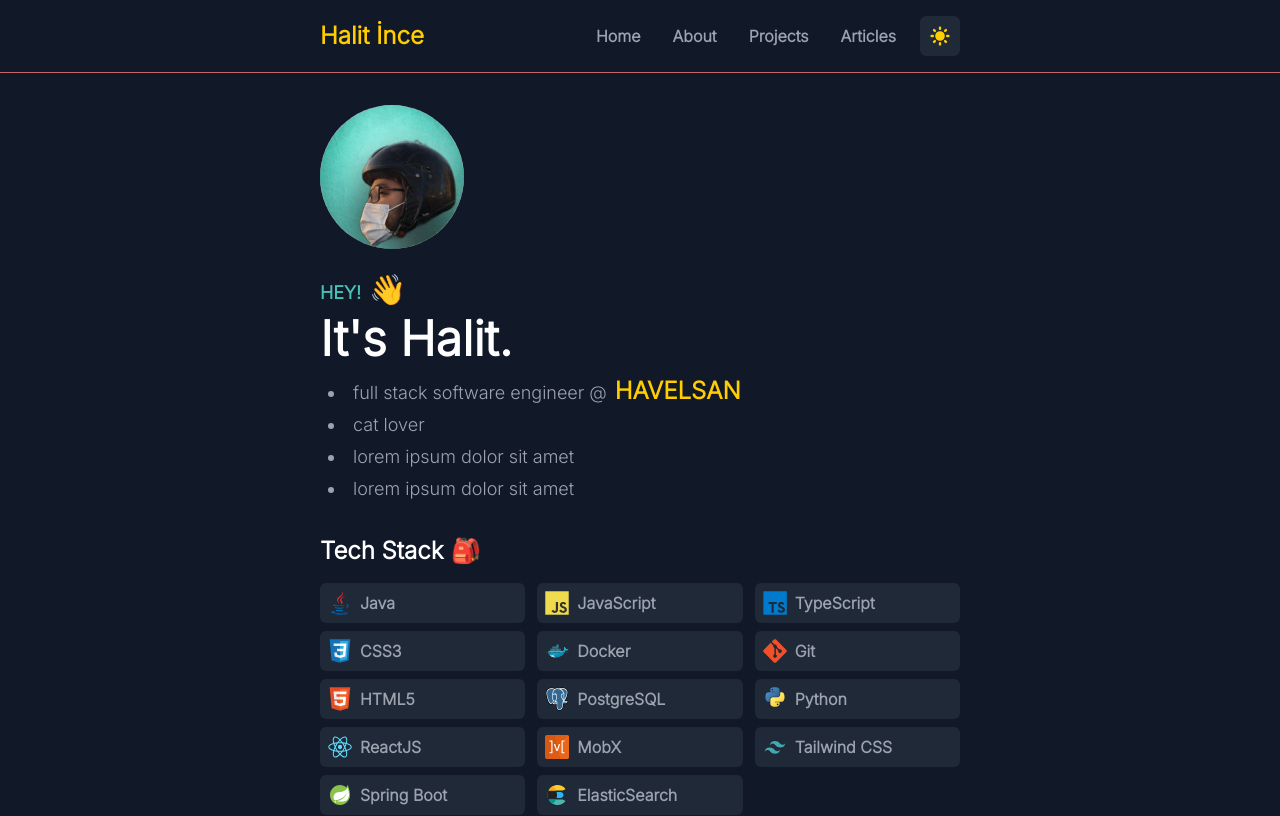
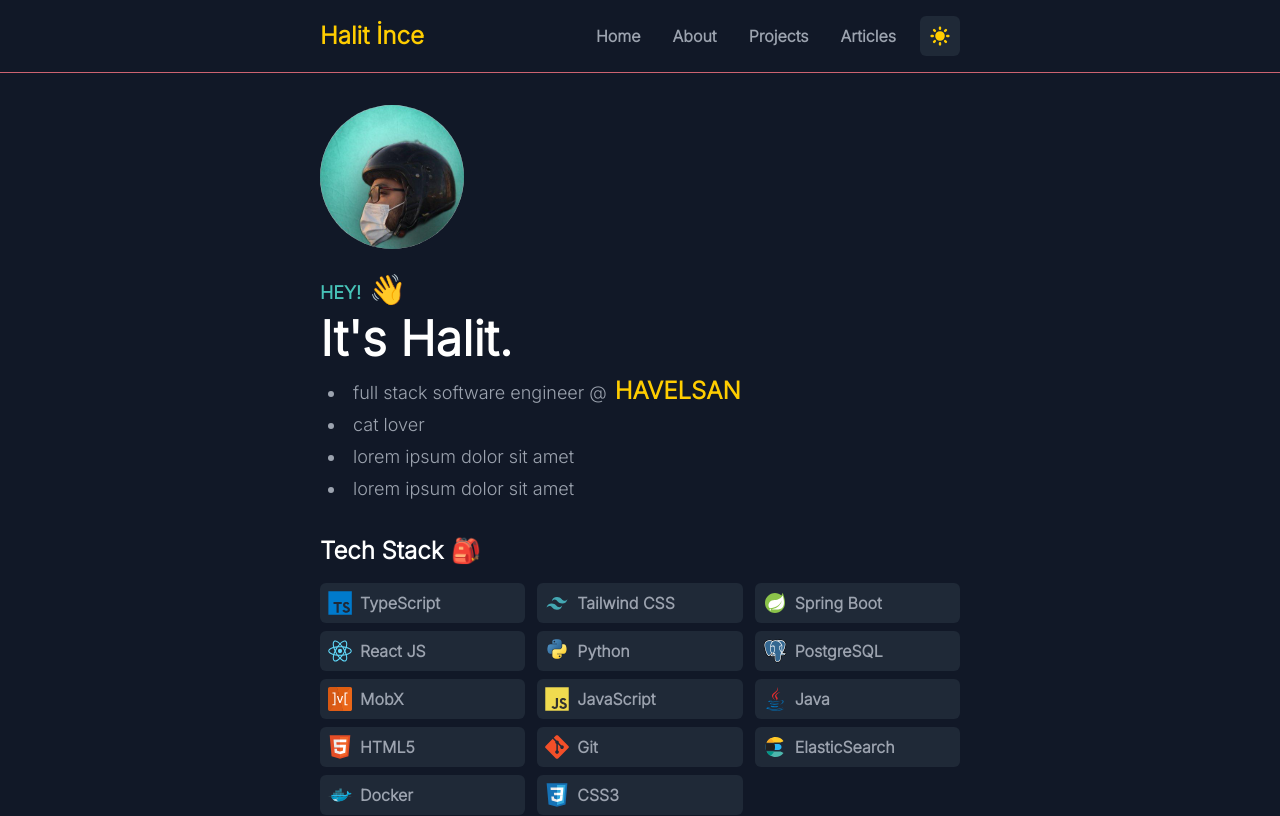
Before and after one commit to halitiince/my-portfolio-website, a Next.js app: page / in a window 1280 px wide. Shown: the top 816 px of the page. Built offline with nearby package versions, Linux system fonts and the light colour scheme.

Commit message:
chore: test in prod -- will be deleted

```diff
--- a/components/Header.tsx
+++ b/components/Header.tsx
@@ -14,7 +14,7 @@
 
     return (
         <nav
-            className="sticky top-0 z-30 flex justify-center items-center w-full border-b border-secondary font-sans bg-opacity-10">
+            className="sticky top-0 z-30 flex justify-center items-center w-full border-b border-secondary font-sans bg-opacity-90">
             <div className="flex justify-between items-center p-4 text-white max-w-2xl w-full">
                 <h1 className="font-bold text-2xl text-tertiary">{headerData.banner}</h1>
                 <div className="flex items-center space-x-4 justify-evenly text-gray-400 font-semibold">
--- a/pages/index.tsx
+++ b/pages/index.tsx
@@ -2,9 +2,20 @@
 import Image from "next/image";
 import avatar from "../public/img/avatar.jpg";
 import React from "react";
-import SkillItem from "../data/SkillItem";
-import skillElements from "../data/skillElements";
 import CssLogo from "../components/icons/CssLogo";
+import TSLogo from "../components/icons/TSLogo";
+import TailwindLogo from "../components/icons/TailwindLogo";
+import SpringBootLogo from "../components/icons/SpringBootLogo";
+import ReactLogo from "../components/icons/ReactLogo";
+import PythonLogo from "../components/icons/PythonLogo";
+import PostgreLogo from "../components/icons/PostgreLogo";
+import MobXLogo from "../components/icons/MobXLogo";
+import JSLogo from "../components/icons/JSLogo";
+import JavaLogo from "../components/icons/JavaLogo";
+import HtmlLogo from "../components/icons/HtmlLogo";
+import GitLogo from "../components/icons/GitLogo";
+import ElasticLogo from "../components/icons/ElasticLogo";
+import DockerLogo from "../components/icons/DockerLogo";
 
 const Home: NextPage = () => {
     return (
@@ -46,14 +57,92 @@
                     <span className="text-2xl ml-2"> 🎒 </span>
                 </div>
                 <div className="grid grid-cols-3 gap-x-3 gap-y-2 mt-4 ">
-                    {
-                        skillElements.map((element) => {
-                            return <SkillItem key={element.name} name={element.name} icon={element.icon} />
-                        })
-                    }
+                    <div className="rounded-md w-50 p-2 text-gray-400 bg-gray-800 flex items-center">
+                        <div className="w-6 h-6">
+                            {<TSLogo />}
+                        </div>
+                        <p className="flex-1 ml-2 font-semibold">{"TypeScript"}</p>
+                    </div>
+                    <div className="rounded-md w-50 p-2 text-gray-400 bg-gray-800 flex items-center">
+                        <div className="w-6 h-6">
+                            {<TailwindLogo />}
+                        </div>
+                        <p className="flex-1 ml-2 font-semibold">{"Tailwind CSS"}</p>
+                    </div>
+                    <div className="rounded-md w-50 p-2 text-gray-400 bg-gray-800 flex items-center">
+                        <div className="w-6 h-6">
+                            {<SpringBootLogo />}
+                        </div>
+                        <p className="flex-1 ml-2 font-semibold">{"Spring Boot"}</p>
+                    </div>
+                    <div className="rounded-md w-50 p-2 text-gray-400 bg-gray-800 flex items-center">
+                        <div className="w-6 h-6">
+                            {<ReactLogo />}
+                        </div>
+                        <p className="flex-1 ml-2 font-semibold">{"React JS"}</p>
+                    </div>
+                    <div className="rounded-md w-50 p-2 text-gray-400 bg-gray-800 flex items-center">
+                        <div className="w-6 h-6">
+                            {<PythonLogo />}
+                        </div>
+                        <p className="flex-1 ml-2 font-semibold">{"Python"}</p>
+                    </div>
+                    <div className="rounded-md w-50 p-2 text-gray-400 bg-gray-800 flex items-center">
+                        <div className="w-6 h-6">
+                            {<PostgreLogo />}
+                        </div>
+                        <p className="flex-1 ml-2 font-semibold">{"PostgreSQL"}</p>
+                    </div>
+                    <div className="rounded-md w-50 p-2 text-gray-400 bg-gray-800 flex items-center">
+                        <div className="w-6 h-6">
+                            {<MobXLogo />}
+                        </div>
+                        <p className="flex-1 ml-2 font-semibold">{"MobX"}</p>
+                    </div>
+                    <div className="rounded-md w-50 p-2 text-gray-400 bg-gray-800 flex items-center">
+                        <div className="w-6 h-6">
+                            {<JSLogo />}
+                        </div>
+                        <p className="flex-1 ml-2 font-semibold">{"JavaScript"}</p>
+                    </div>
+                    <div className="rounded-md w-50 p-2 text-gray-400 bg-gray-800 flex items-center">
+                        <div className="w-6 h-6">
+                            {<JavaLogo />}
+                        </div>
+                        <p className="flex-1 ml-2 font-semibold">{"Java"}</p>
+                    </div>
+                    <div className="rounded-md w-50 p-2 text-gray-400 bg-gray-800 flex items-center">
+                        <div className="w-6 h-6">
+                            {<HtmlLogo />}
+                        </div>
+                        <p className="flex-1 ml-2 font-semibold">{"HTML5"}</p>
+                    </div>
+                    <div className="rounded-md w-50 p-2 text-gray-400 bg-gray-800 flex items-center">
+                        <div className="w-6 h-6">
+                            {<GitLogo />}
+                        </div>
+                        <p className="flex-1 ml-2 font-semibold">{"Git"}</p>
+                    </div>
+                    <div className="rounded-md w-50 p-2 text-gray-400 bg-gray-800 flex items-center">
+                        <div className="w-6 h-6">
+                            {<ElasticLogo />}
+                        </div>
+                        <p className="flex-1 ml-2 font-semibold">{"ElasticSearch"}</p>
+                    </div>
+                    <div className="rounded-md w-50 p-2 text-gray-400 bg-gray-800 flex items-center">
+                        <div className="w-6 h-6">
+                            {<DockerLogo />}
+                        </div>
+                        <p className="flex-1 ml-2 font-semibold">{"Docker"}</p>
+                    </div>
+                    <div className="rounded-md w-50 p-2 text-gray-400 bg-gray-800 flex items-center">
+                        <div className="w-6 h-6">
+                            {<CssLogo />}
+                        </div>
+                        <p className="flex-1 ml-2 font-semibold">{"CSS3"}</p>
+                    </div>
                 </div>
             </div>
-            <CssLogo />
         </div>
 
     )
```
